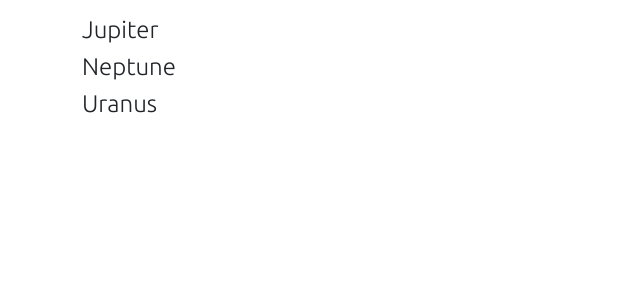
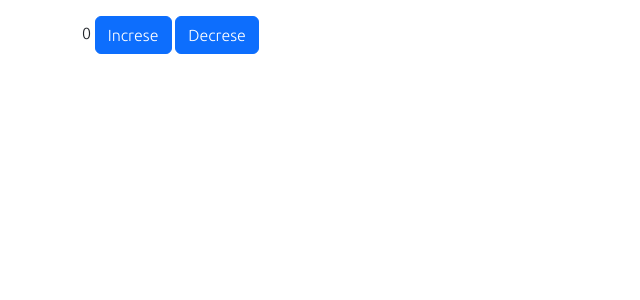
Before and after one commit to modithapahan/Lets_Learn_React, a React (Create React App) app: page / in a window 1280 px wide. Shown: the top 300 px of the page, without its empty margins (0-640 px from the left). Built offline with nearby package versions, Linux system fonts and the light colour scheme.

Commit message:
UseState Hook-part 1

```diff
--- a/src/App.js
+++ b/src/App.js
@@ -1,21 +1,23 @@
-import React from "react";
+import { React, useState } from "react";
 import "./App.css";
 
 function App() {
-  const planets = [
-    { name: "mars", isGasPlanet: false },
-    { name: "Earth", isGasPlanet: false },
-    { name: "Jupiter", isGasPlanet: true },
-    { name: "Venus", isGasPlanet: false },
-    { name: "Neptune", isGasPlanet: true },
-    { name: "Uranus", isGasPlanet: true }
-  ];
+  const [age, setAge] = useState(0)
+
+  const increseAge = () => {
+    setAge(age+1)
+  }
+
+  const decreseAge = () => {
+    setAge(age-1)
+  }
 
   return (
     <div className="container mt-3">
-      {planets.map((planet, key) => {
-        if (planet.isGasPlanet) return <h4>{planet.name}</h4>
-      })}
+      {age}&nbsp;
+      <button className="btn btn-primary" onClick={increseAge}>Increse</button>
+      &nbsp;
+      <button className="btn btn-primary" onClick={decreseAge}>Decrese</button>
     </div>
   );
 }
```
